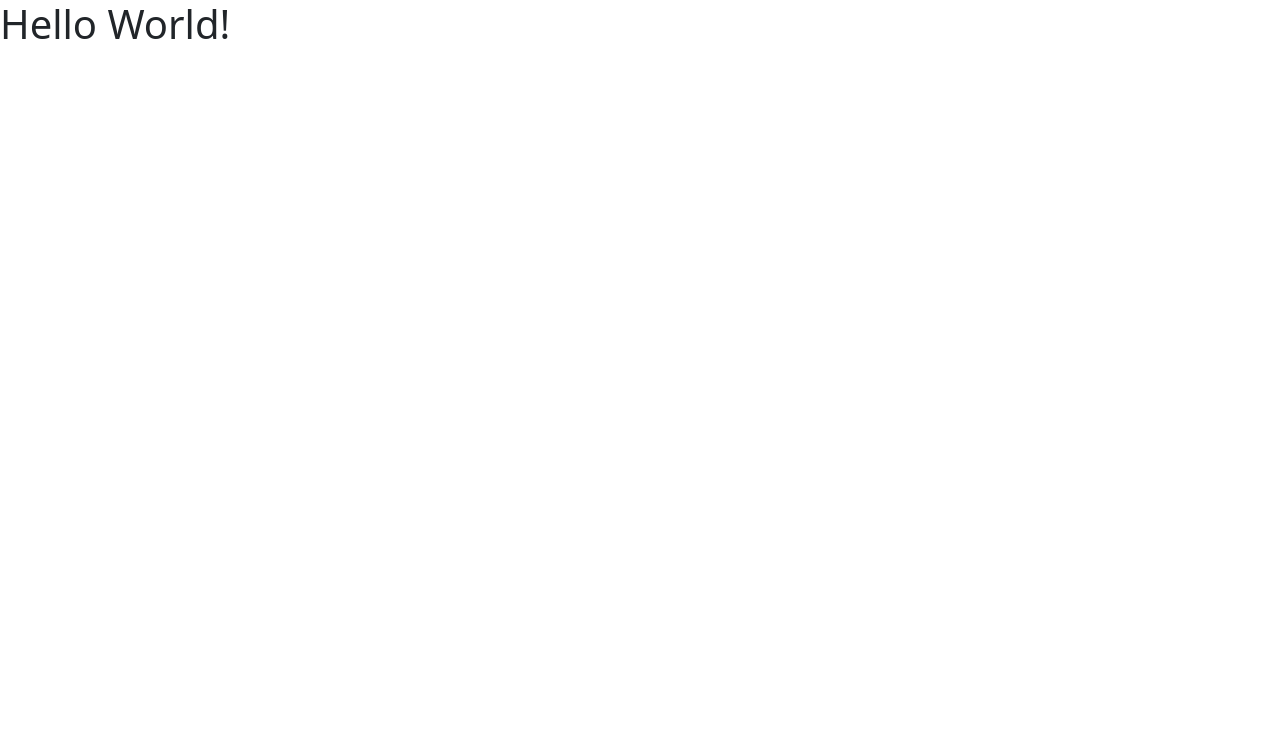
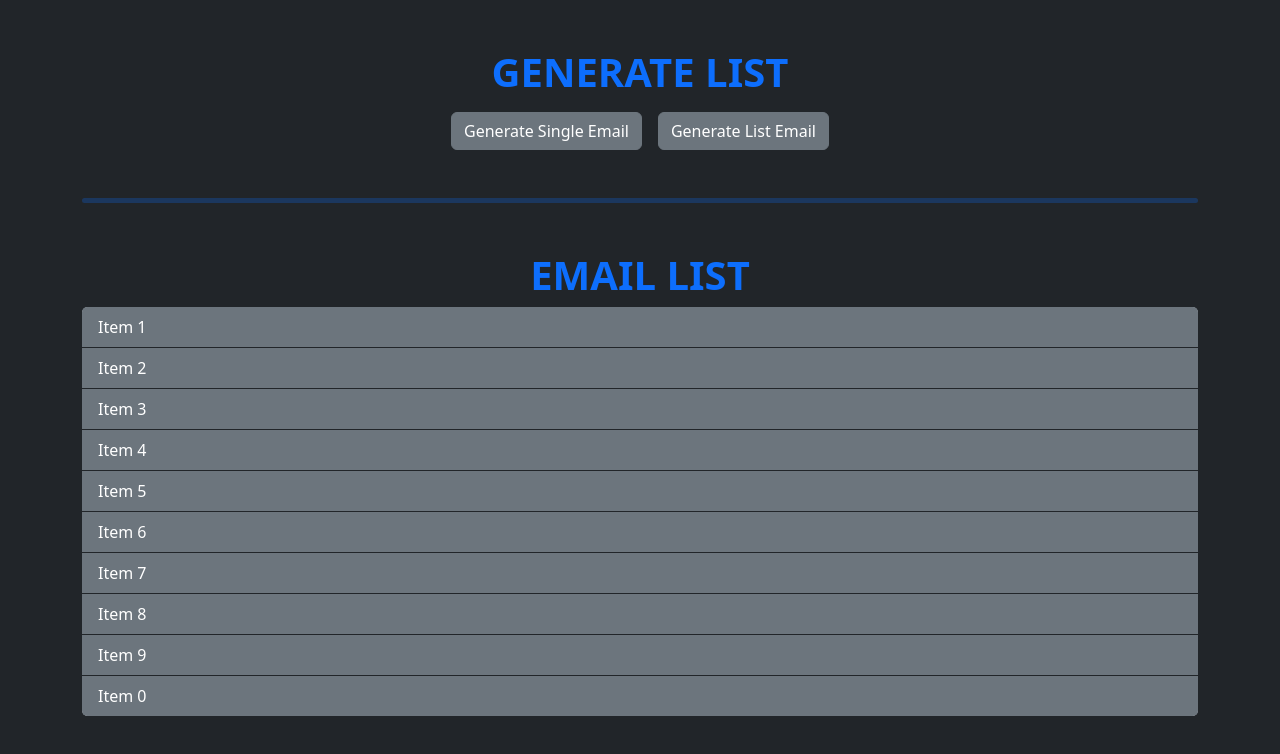
Before and after one commit to MarcoProstamo/js-email-list, a plain HTML site: page index.html in a window 1280 px wide. Drawn offline with nearby package versions, Linux system fonts and the light colour scheme.

Commit message:
Feat → Html Structure

```diff
--- a/index.html
+++ b/index.html
@@ -25,8 +25,42 @@
     <link rel="stylesheet" href="./css/style.css" />
   </head>
 
-  <body>
-    <h1>Hello World!</h1>
+  <body class="text-bg-dark">
+    <div class="container my-5">
+      <h2 class="h1 fw-semibold text-primary text-center text-uppercase">
+        generate list
+      </h2>
+      <div
+        class="row flex-nowrap row-cols-auto justify-content-center gap-3 mt-3"
+      >
+        <button type="button" class="btn btn-secondary">
+          Generate Single Email
+        </button>
+        <button type="button" class="btn btn-secondary">
+          Generate List Email
+        </button>
+      </div>
+
+      <hr class="my-5 border-5 border-primary rounded" />
+
+      <h1 class="fw-semibold text-primary text-center text-uppercase">
+        email list
+      </h1>
+      <div class="card border-0">
+        <ul class="list-group list-group-flush" id="emailList">
+          <li class="list-group-item text-bg-secondary border-dark">Item 1</li>
+          <li class="list-group-item text-bg-secondary border-dark">Item 2</li>
+          <li class="list-group-item text-bg-secondary border-dark">Item 3</li>
+          <li class="list-group-item text-bg-secondary border-dark">Item 4</li>
+          <li class="list-group-item text-bg-secondary border-dark">Item 5</li>
+          <li class="list-group-item text-bg-secondary border-dark">Item 6</li>
+          <li class="list-group-item text-bg-secondary border-dark">Item 7</li>
+          <li class="list-group-item text-bg-secondary border-dark">Item 8</li>
+          <li class="list-group-item text-bg-secondary border-dark">Item 9</li>
+          <li class="list-group-item text-bg-secondary border-dark">Item 0</li>
+        </ul>
+      </div>
+    </div>
 
     <!-- Bootstrap JS -->
     <script src="https://cdn.jsdelivr.net/npm/bootstrap@5.3.3/dist/js/bootstrap.bundle.min.js"></script>
```
